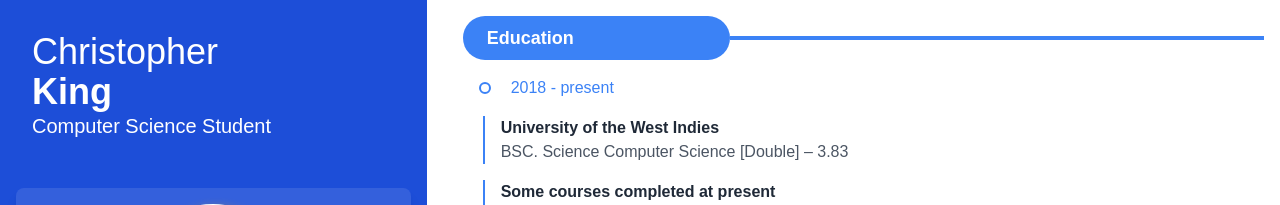
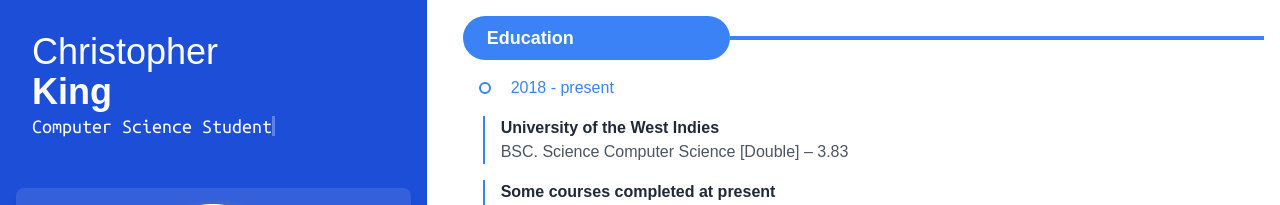
Before and after one commit to JChris246/CV, a React (Create React App) app: page / in a window 1280 px wide. Shown: the top 205 px of the page. Built offline with nearby package versions, Linux system fonts and the light colour scheme.

Commit message:
Added typewriter text, with some other minor changes

```diff
--- a/package.json
+++ b/package.json
@@ -42,5 +42,6 @@
     "autoprefixer": "^9.8.8",
     "postcss": "^7.0.39",
     "tailwindcss": "npm:@tailwindcss/postcss7-compat@^2.2.17"
-  }
+  },
+  "homepage": "."
 }
--- a/src/index.css
+++ b/src/index.css
@@ -2,12 +2,13 @@
 @tailwind components;
 @tailwind utilities;
 
-@import url('https://fonts.googleapis.com/css2?family=Poppins:wght@100,200,300,400,500,600&display=swap');
-/*@import url('https://fonts.googleapis.com/css?family=Montserrat:100,300,400,600,700|Trade+Winds&display=swap');*/
+/*@import url('https://fonts.googleapis.com/css2?family=Poppins:wght@100,200,300,400,500,600&display=swap');*/
+@import url('https://fonts.googleapis.com/css?family=Montserrat:100,200,300,400,500,600,700|Trade+Winds&display=swap');
 
 body {
     margin: 0;
-    font-family: "Poppins", sans-serif;
+    /*font-family: "Poppins", sans-serif;*/
+    font-family: "Montserrat", sans-serif;
     -webkit-font-smoothing: antialiased;
     -moz-osx-font-smoothing: grayscale;
 }
--- a/src/templates/1/CV.js
+++ b/src/templates/1/CV.js
@@ -90,9 +90,8 @@
                 <ProfileCard profileText={profileText} photo={photo}/>
                 {
                     links.map((item, i) =>
-                        item?.wrap ? <NavLink to={item.wrap}>
+                        item?.wrap ? <NavLink key={i} to={item.wrap}>
                             <Link
-                                key={i}
                                 iconName={item.icon}
                                 text={item.text}
                                 url={item?.url}
--- a/src/templates/1/components/Heading.js
+++ b/src/templates/1/components/Heading.js
@@ -1,11 +1,12 @@
 import React from "react";
+import TypeWriter from "./TypeWriter";
 
 const Heading = ({ firstName, lastName, title }) => {
     return (
         <div className="p-4 text-white dark:text-gray-50 m-4">
             <h1 className="text-4xl">{firstName}</h1>
             <h1 className="text-4xl font-bold">{lastName}</h1>
-            <span className="text-xl">{title}</span>
+            <TypeWriter text={title}/>
         </div>
     );
 };
--- a/src/templates/1/components/Link.js
+++ b/src/templates/1/components/Link.js
@@ -7,12 +7,12 @@
         url ? (
             <a href={url} className="p-4 text-white rounded-full w-11/12 my-4 mx-auto shadow-lg glass flex pop">
                 <Icon width={30} height={30}/>
-                <span className="block font-thin ml-5 self-center">{text}</span>
+                <span className="block font-light ml-5 self-center">{text}</span>
             </a>
         ) : (
             <div className="p-4 text-white rounded-full w-11/12 my-4 mx-auto shadow-lg glass flex pop">
                 <Icon width={30} height={30}/>
-                <span className="block font-thin ml-5 self-center">{text}</span>
+                <span className="block font-light ml-5 self-center">{text}</span>
             </div>
         )
     );
--- /dev/null
+++ b/src/templates/1/components/TypeWriter.js
@@ -0,0 +1,19 @@
+import React, { useEffect, useRef } from "react";
+import "../../../typewriter.css";
+
+const TypeWriter = ({ text }) => {
+    const span = useRef();
+
+    useEffect(() => {
+        span.current.style.setProperty("--steps", text.length);
+        span.current.style.setProperty("--speed", "4s");
+        span.current.style.setProperty("--blink-speed", "750ms");
+        span.current.style.setProperty("--delay", "1s");
+    }, []);
+
+    return (
+        <span ref={span} className="text-xl bg-blue-700 dark:bg-blue-800 writer">{text}</span>
+    );
+};
+
+export default TypeWriter;
--- /dev/null
+++ b/src/typewriter.css
@@ -0,0 +1,41 @@
+@import url('https://fonts.googleapis.com/css2?family=Ubuntu+Mono:ital,wght@0,400;0,700;1,400&display=swap');
+
+.writer {
+    position: relative;
+    /*width: max-content;*/
+    font-family: 'Ubuntu Mono', monospace;
+}
+
+.writer::before,
+.writer::after {
+    content: "";
+    position: absolute;
+    top: 0;
+    right: 0;
+    left: 0;
+    bottom: 0;
+}
+
+.writer::before {
+    background-color: inherit;
+    animation: typewriter var(--speed) steps(var(--steps)) var(--delay) forwards;
+}
+
+.writer::after {
+    width: .125em;
+    background-color: white;
+    animation: typewriter var(--speed) steps(var(--steps)) var(--delay) forwards,
+        cursor-blink var(--blink-speed) ease-in-out infinite;
+}
+
+@keyframes typewriter {
+    to {
+       left: 100%;
+    }
+}
+
+@keyframes cursor-blink {
+    to {
+        background-color: transparent;
+    }
+}
```
Also changed, not shown: public/manifest.json, 1 other file (tests, documents, lock files or other folders).
